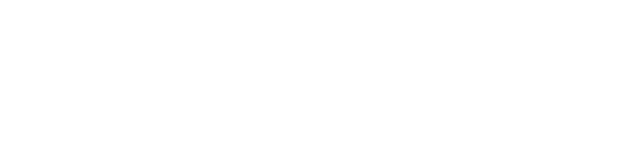
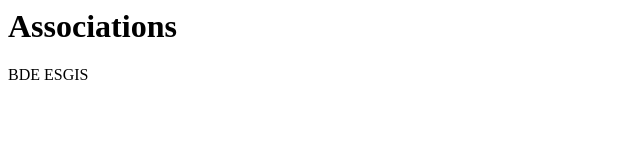
Before and after one commit to EspoirMorel/git-mon-cv, a plain HTML site: page index.html in a window 1280 px wide. Shown: the whole page, without its empty margins (0-640 px from the left). Drawn offline with Linux system fonts and the light colour scheme.

Commit message:
mise en place de la section associations

```diff
--- a/index.html
+++ b/index.html
@@ -7,6 +7,9 @@
     <link rel="stylesheet" href="style.css">
 </head>
 <body>
-
+    <div>
+        <h1>Associations</h1>
+        <p>BDE ESGIS</p>
+    </div>
 </body>
 </html>
```
